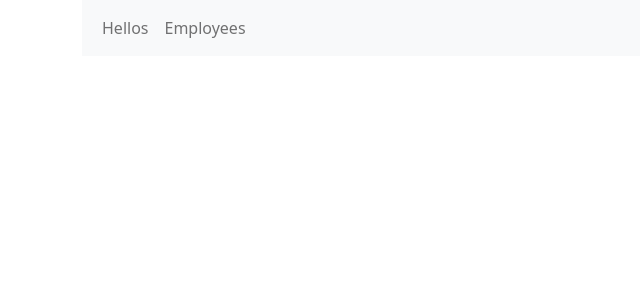
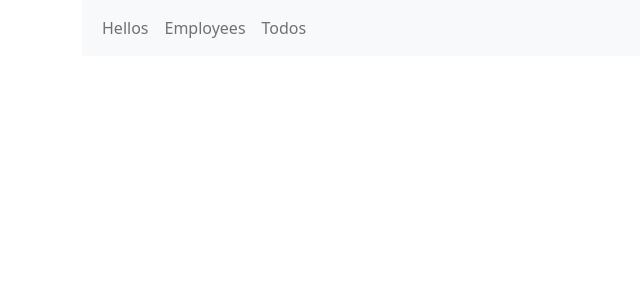
Before and after one commit to plevko/angular-training, an Angular app: page / in a window 1280 px wide. Shown: the top 300 px of the page, without its empty margins (0-640 px from the left). Built offline with nearby package versions, Linux system fonts and the light colour scheme.

Commit message:
Todos with http call

```diff
--- a/src/app/app.routes.ts
+++ b/src/app/app.routes.ts
@@ -11,4 +11,9 @@ export const appRoutes: Routes = [
     path: 'hellos',
     component: HelloListComponent,
   },
+  {
+    path: 'todos',
+    loadChildren: () =>
+      import('./todos/todos.module').then((m) => m.TodosModule),
+  },
 ];
--- a/src/app/menu/menu.component.html
+++ b/src/app/menu/menu.component.html
@@ -18,6 +18,14 @@
             >Employees</a
           >
         </li>
+        <li class="nav-item">
+          <a
+            class="nav-link pe-auto"
+            routerLink="/todos"
+            routerLinkActive="bg-primary text-white"
+            >Todos</a
+          >
+        </li>
       </ul>
     </div>
   </div>
--- /dev/null
+++ b/src/app/todos/todo.model.ts
@@ -0,0 +1,6 @@
+export interface Todo {
+  userId: number;
+  id: number;
+  title: string;
+  body: string;
+}
--- /dev/null
+++ b/src/app/todos/todos.component.html
@@ -0,0 +1,8 @@
+<h2>Capco TODO list</h2>
+
+<div class="card" *ngFor="let todo of todos$ | async">
+  <div class="card-body">
+    <h5 class="card-title">{{ todo.title }}</h5>
+    <p class="card-text">{{ todo.body }}</p>
+  </div>
+</div>
--- /dev/null
+++ b/src/app/todos/todos.component.ts
@@ -0,0 +1,20 @@
+import { Todo } from './todo.model';
+import { Component, OnInit } from '@angular/core';
+import { HttpClient } from '@angular/common/http';
+
+@Component({
+  templateUrl: './todos.component.html',
+})
+export class TodosComponent implements OnInit {
+  todos: Todo[] = [];
+
+  todos$ = this.http.get<Todo[]>('https://jsonplaceholder.typicode.com/posts');
+
+  constructor(private readonly http: HttpClient) {}
+
+  ngOnInit(): void {
+    this.http.get<Todo[]>('https://jsonplaceholder.typicode.com/posts').subscribe(todos => {
+      this.todos = todos;
+    });
+  }
+}
--- /dev/null
+++ b/src/app/todos/todos.routes.ts
@@ -0,0 +1,9 @@
+import { TodosComponent } from './todos.component';
+import { Routes } from '@angular/router';
+
+export const todosRoutes: Routes = [
+  {
+    path: '',
+    component: TodosComponent,
+  },
+];
```
Also changed, not shown: src/app/todos/todos.module.ts (added, +12 -0 lines).
